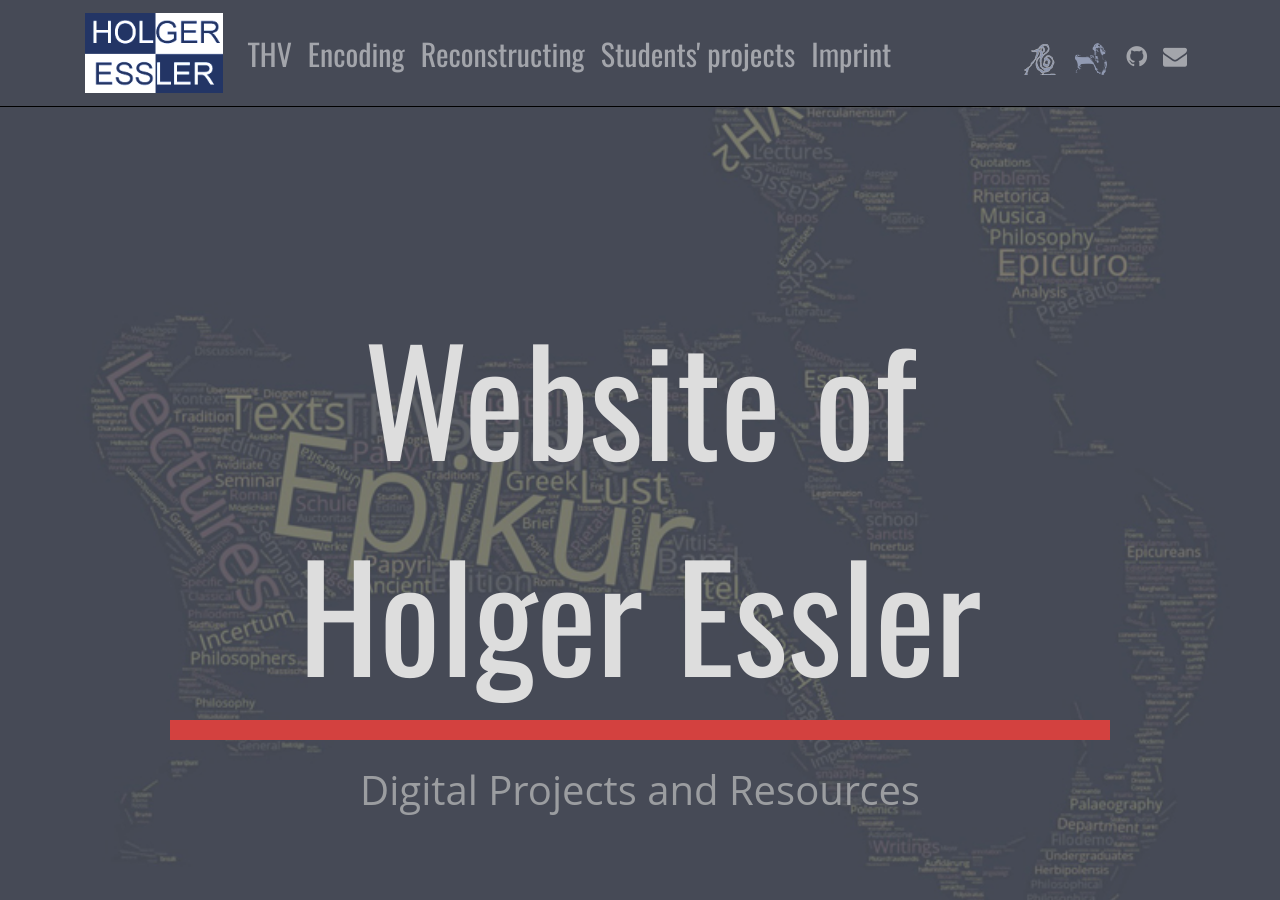
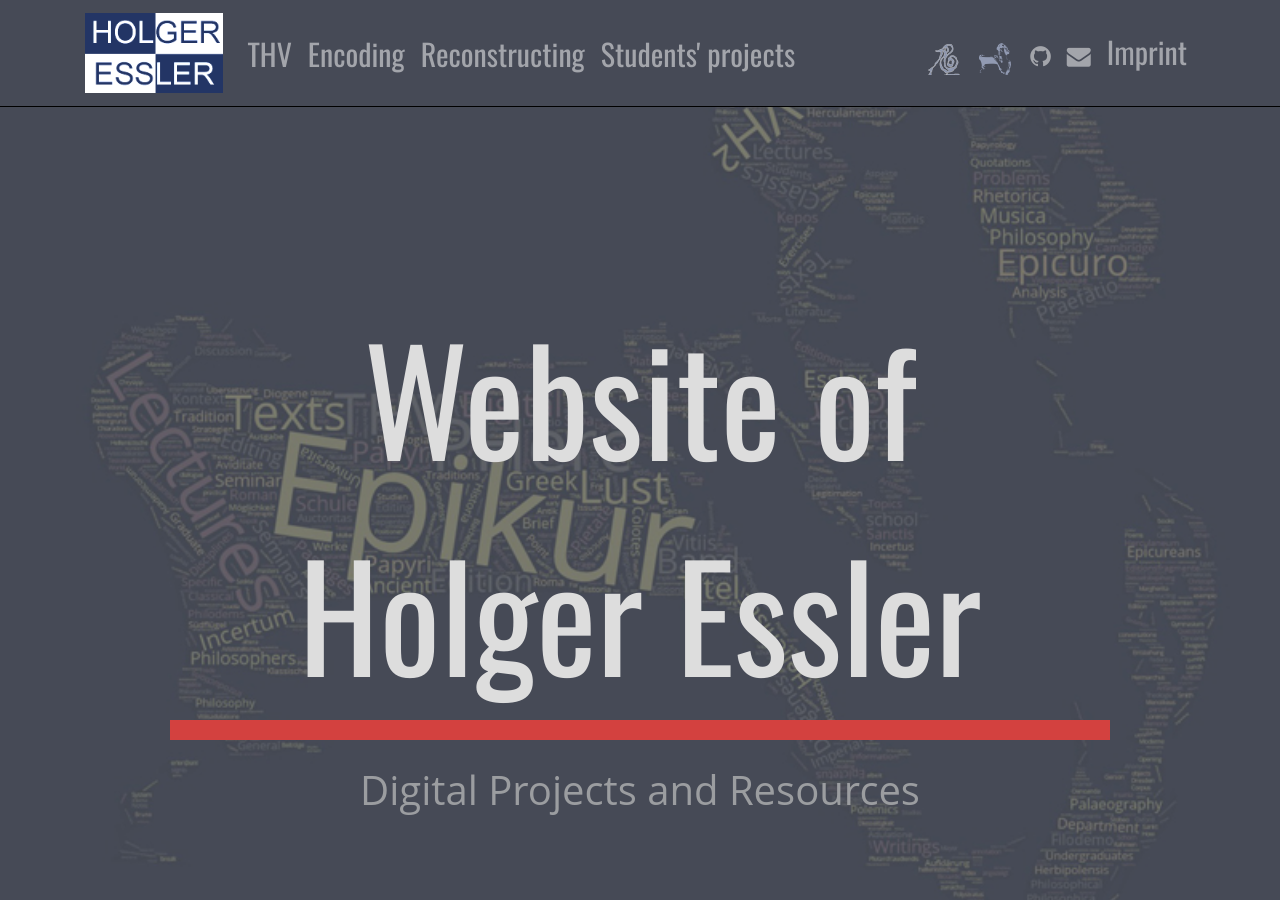
Before and after one commit to HolgerEssler/HolgerEssler.github.io, a Jekyll site: the page built from index.html, in a window 1280 px wide and 900 px high. Built offline with Jekyll 4.4.1, drawn with Linux system fonts in a browser that asks for light colours; nearby versions of some CDN libraries.

Commit message:
Update navbar.html

```diff
--- a/_includes/navbar.html
+++ b/_includes/navbar.html
@@ -20,9 +20,6 @@
               </li>
               <li class="nav-item">
                 <a class="nav-link" href="/student">Students' projects</a>
-              </li>
-              <li class="nav-item">
-                <a class="nav-link" href="/imprint">Imprint</a>
               </li>
               <!-- to be transferred
               <li class="nav-item">
@@ -52,6 +49,9 @@
               <li class="nav-item">
               <a class="nav-link" href="mailto:holger.essler@gmail.com"><i class="fa fa-envelope" style="font-size:24px"></i></a>
               </li>
+              <li class="nav-item">
+                <a class="nav-link" href="/imprint">Imprint</a>
+              </li>
             </ul>
 
           </div>
```
